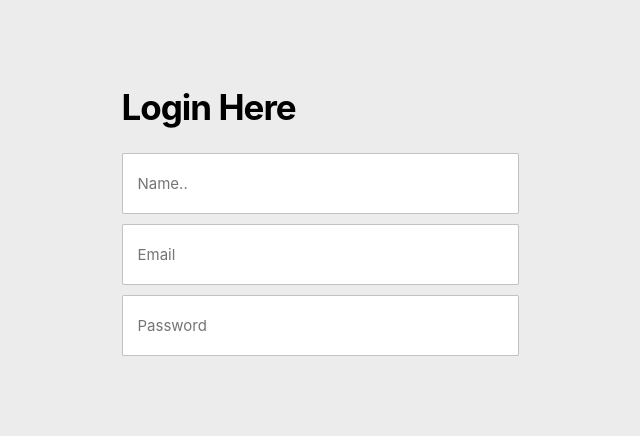
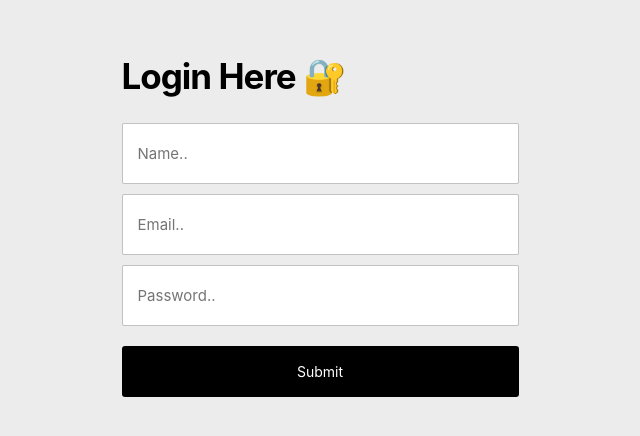
Before and after one commit to amisha26/React-Projects, a React (Create React App) app in the folder redux-login/: page / in a window 1280 px wide. Shown: the part 174-610 px from the top of the page, without its empty margins (320-960 px from the left). Built offline with nearby package versions, Linux system fonts and the light colour scheme.

Commit message:
redux-login btn

```diff
--- a/redux-login/src/Comp/Login.js
+++ b/redux-login/src/Comp/Login.js
@@ -9,7 +9,7 @@ const Login = () => {
   return (
     <div className="login">
       <form className="login_form">
-        <h1>Login Here</h1>
+        <h1>Login Here 🔐</h1>
         <input
           type="name"
           placeholder="Name.."
@@ -18,16 +18,17 @@ const Login = () => {
         />
         <input
           type="email"
-          placeholder="Email"
+          placeholder="Email.."
           value={email}
           onChange={(e) => setEmail(e.target.value)}
         />
         <input
           type="password"
-          placeholder="Password"
+          placeholder="Password.."
           value={password}
           onChange={(e) => setPassword(e.target.value)}
         />
+        <button type="submit" className="submit_btn">Submit</button>
       </form>
     </div>
   );
```
